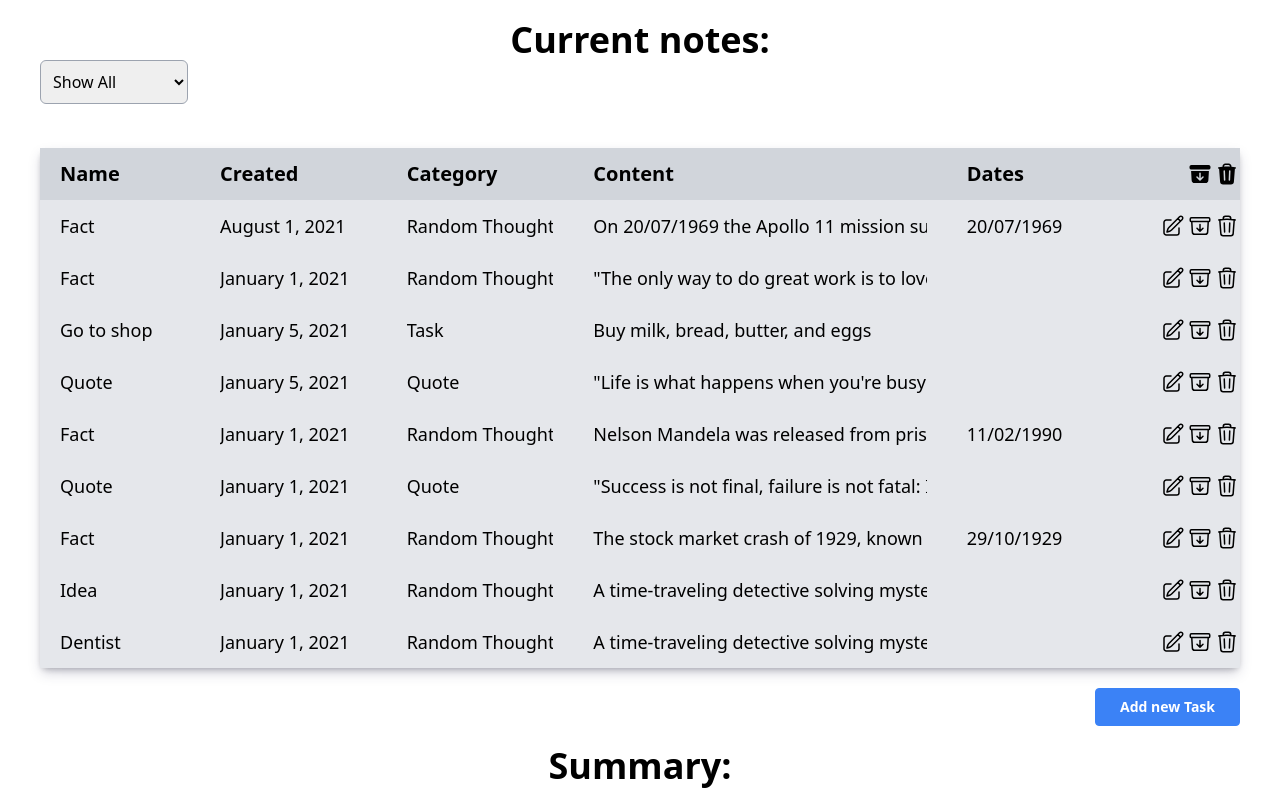
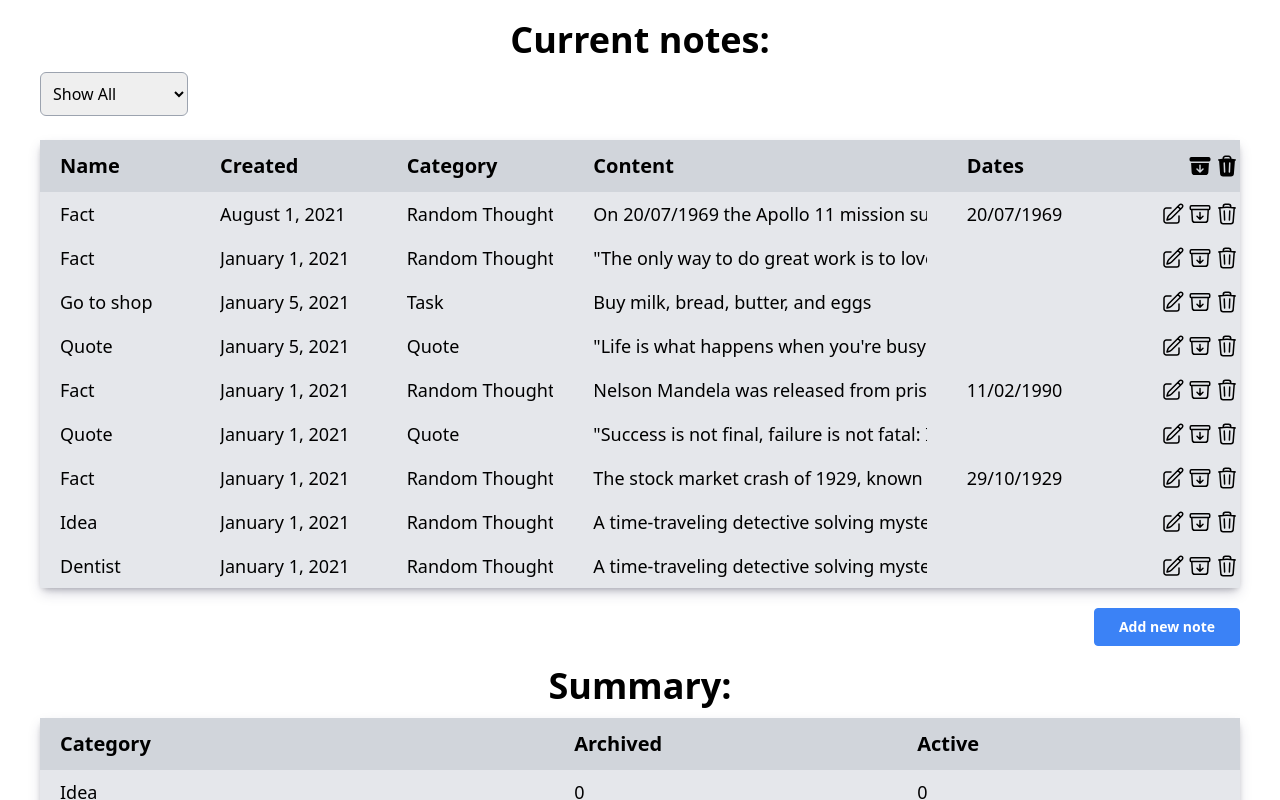
Before and after one commit to eduardrassolov/task2, a React (Vite) app: page / in a window 1280 px wide. Built offline with nearby package versions, Linux system fonts and the light colour scheme.

Commit message:
added filter by notes

```diff
--- a/src/components/Header.tsx
+++ b/src/components/Header.tsx
@@ -1,5 +1,5 @@
 import React from "react";
 
 export default function Header({ children }: { children: React.ReactNode }) {
-  return <p className="text-4xl text-center font-semibold">{children}</p>;
+  return <p className="text-4xl text-center font-semibold mb-3">{children}</p>;
 }
--- a/src/features/notes/table/Table.tsx
+++ b/src/features/notes/table/Table.tsx
@@ -4,7 +4,7 @@ interface ITableProps {
 
 export default function Table({ children }: ITableProps) {
   return (
-    <table className="bg-gray-200 mt-5 whitespace-nowrap w-full table-fixed text-lg items-center border-collapse shadow-[rgba(50,50,93,0.25)_0px_6px_12px_-2px,_rgba(0,0,0,0.3)_0px_3px_7px_-3px] ">
+    <table className="bg-gray-200  whitespace-nowrap w-full table-fixed text-lg items-center border-collapse shadow-[rgba(50,50,93,0.25)_0px_6px_12px_-2px,_rgba(0,0,0,0.3)_0px_3px_7px_-3px] ">
       {children}
     </table>
   );
--- a/src/features/notes/table/TableCell.tsx
+++ b/src/features/notes/table/TableCell.tsx
@@ -4,8 +4,8 @@ type TableCellProps = {
 
 export default function TableCell({ content }: TableCellProps) {
   return (
-    <td className="px-5 py-3 w-[250px] flex  overflow-hidden">
-      <p className="h-5">{content}</p>
+    <td className="px-3 w-[250px] flex  overflow-hidden">
+      <p>{content}</p>
     </td>
   );
 }
--- a/src/features/notes/table/TableRow.tsx
+++ b/src/features/notes/table/TableRow.tsx
@@ -23,7 +23,7 @@ export default function TableRow1({
     <tr>
       {data.map((item: string) => {
         return (
-          <td key={crypto.randomUUID()} className="px-5 py-3">
+          <td key={crypto.randomUUID()} className="px-5 py-2">
             <p className="overflow-scroll">{item}</p>
           </td>
         );
--- a/src/pages/Main.tsx
+++ b/src/pages/Main.tsx
@@ -3,7 +3,6 @@ import TableHeader from "../features/notes/table/TableHeader";
 import { headers, statsHeaders } from "../config/tableHeaders";
 import Modal from "../features/modal/modal/Modal";
 import { Button } from "../components/Button";
-import { IRootState } from "../redux/store";
 import { useDispatch, useSelector } from "react-redux";
 
 import TableBody from "../features/notes/table/TableBody";
@@ -25,6 +24,8 @@ import {
 } from "../features/notes/tableActions";
 import Header from "../components/Header";
 import Select from "../features/modal/modal/Select";
+import { useState } from "react";
+import { IRootState } from "../redux/store";
 
 export interface IActions {
   delete: (id: string) => void;
@@ -46,9 +47,21 @@ export default function Main() {
   };
 
   const handleOpenModal = () => dispatch(openCreateModal());
+  const [currentFilter, setFilter] = useState<string>(filterNotes[0].key);
+  const handleFilterChange = (e: React.ChangeEvent<HTMLSelectElement>) => {
+    setFilter(() => e.target.value);
+  };
 
-  const notes = useSelector((store: IRootState) => store.notes);
-  const stats: Array<string[]> = generateStats(notes);
+  const filteredNotes = useSelector((store: IRootState) =>
+    store.notes.filter((note) => {
+      if (currentFilter === "active") return !note.isArchived;
+      else if (currentFilter === "archived") return note.isArchived;
+      return true;
+    })
+  );
+  const stats: Array<string[]> = generateStats(
+    useSelector((store: IRootState) => store.notes)
+  );
 
   return (
     <>
@@ -59,15 +72,16 @@ export default function Main() {
           <Header>Current notes: </Header>
           <div className="flex">
             <Select
-              selected={filterNotes[0].key}
+              selected={currentFilter}
               options={filterNotes}
-              onChange={() => {}}
+              onChange={handleFilterChange}
             />{" "}
           </div>
+
           <Table>
             <TableHeader headers={headers} />
             <TableBody>
-              {notes.map((note) => (
+              {filteredNotes.map((note) => (
                 <TableRow
                   key={note.id}
                   id={note.id}
@@ -87,7 +101,7 @@ export default function Main() {
 
           <div className="flex justify-end my-5">
             <Button onClick={handleOpenModal} variant="primary">
-              Add new Task
+              Add new note
             </Button>
           </div>
 
```
